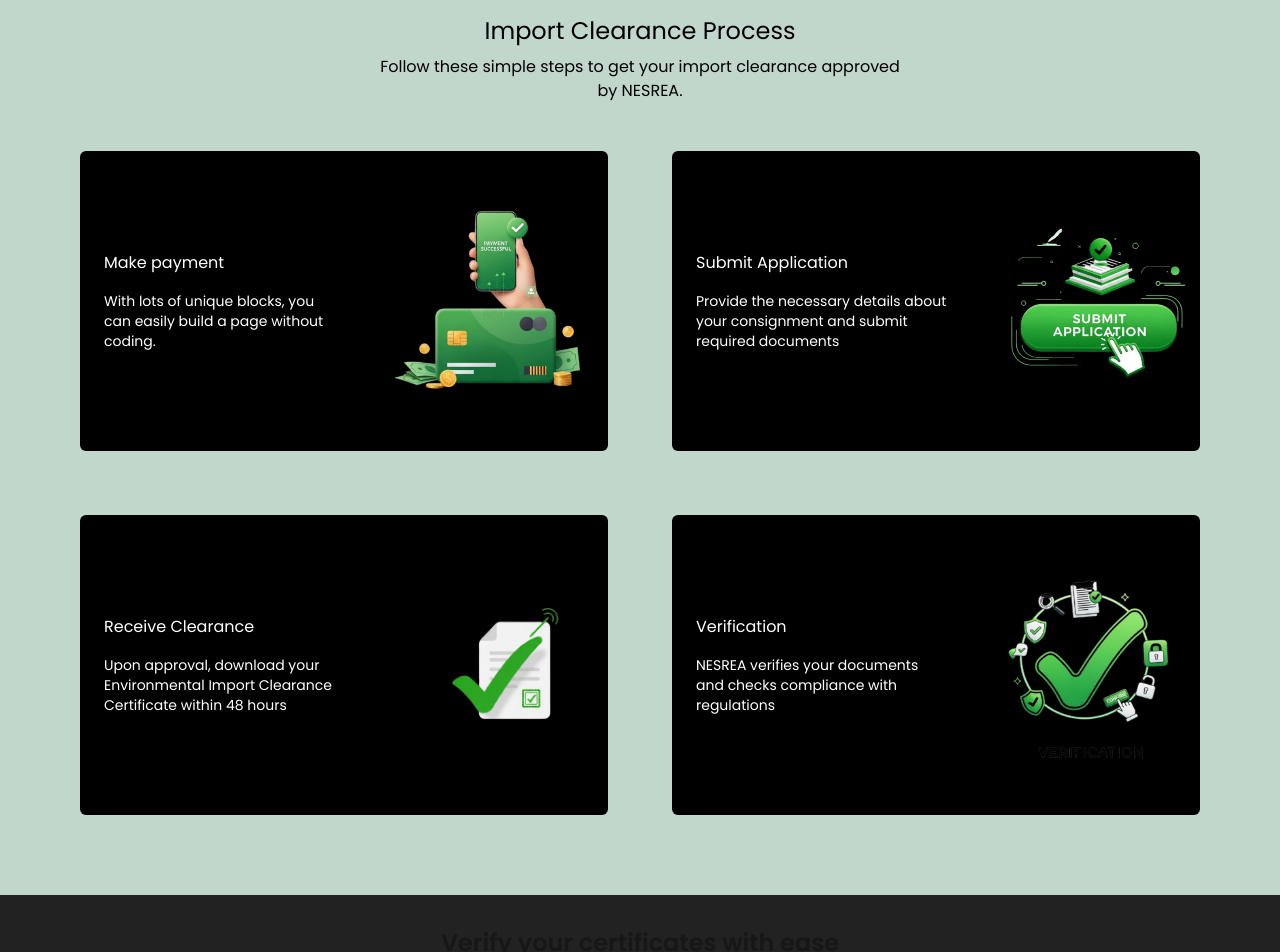
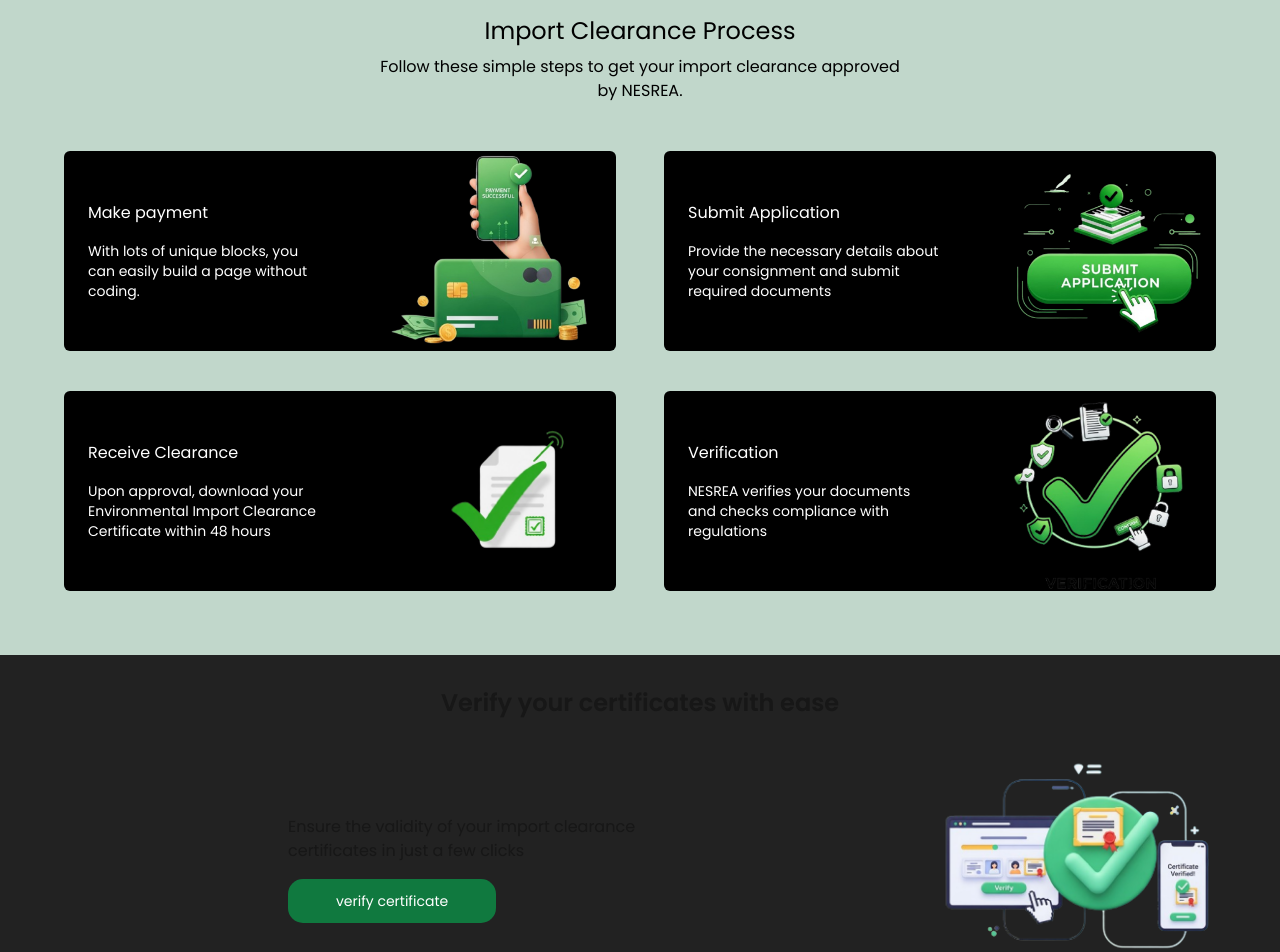
Before and after one commit to Denike-d/nesrea, a Next.js app: page /landing/home in a window 1280 px wide. Shown: the part 1180-2132 px from the top of the page. Built offline with nearby package versions, Linux system fonts and the light colour scheme.

Commit message:
quick fix

```diff
--- a/src/components/landing/clearance.tsx
+++ b/src/components/landing/clearance.tsx
@@ -3,7 +3,7 @@
 
 export default function Clearance() {
   return (
-    <div className="bg-[#C1D7CB] p-12 pt-8">
+    <div className="bg-[#C1D7CB] p-8 pt-8">
       <div>
         {" "}
         <h3 className=" text-black md:text-2xl text-semibold text-center mb-2">
@@ -15,10 +15,10 @@
         </p>
       </div>
 
-      <div className="grid grid-cols-1 md:grid-cols-2 md:px-0 mt-8 gap-8 m-4">
+      <div className="grid grid-cols-1 md:grid-cols-2 md:px-0 mt-8 gap-x-4 gap-y-2 m-4">
         {clearanceContent.map((item) => (
           <div className="" key={item.id}>
-            <div className="flex items-center h-[300px] justify-center rounded-md bg-black m-4 text-white gap-6">
+            <div className="flex items-center h-[200px] justify-center rounded-md bg-black m-4 text-white gap-6">
               <div className="mx-6">
                 <h6>{item.text}</h6>
                 <p className="text-sm mt-4">{item.description}</p>
--- a/src/components/landing/verify.tsx
+++ b/src/components/landing/verify.tsx
@@ -11,14 +11,14 @@
       </p>
 
       <div className="flex justify-between items-center">
-        <div className="ml-48">
+        <div className="ml-60">
           <p>
             Ensure the validity of your import clearance <br />
             certificates in just a few clicks
           </p>
           <PrimaryButton title="verify certificate" className="mt-4" />
         </div>
-        <Image src={phone} alt="phone" width={500} />
+        <Image src={phone} alt="phone" width={300} className="-ml-12" />
       </div>
     </div>
   );
```
